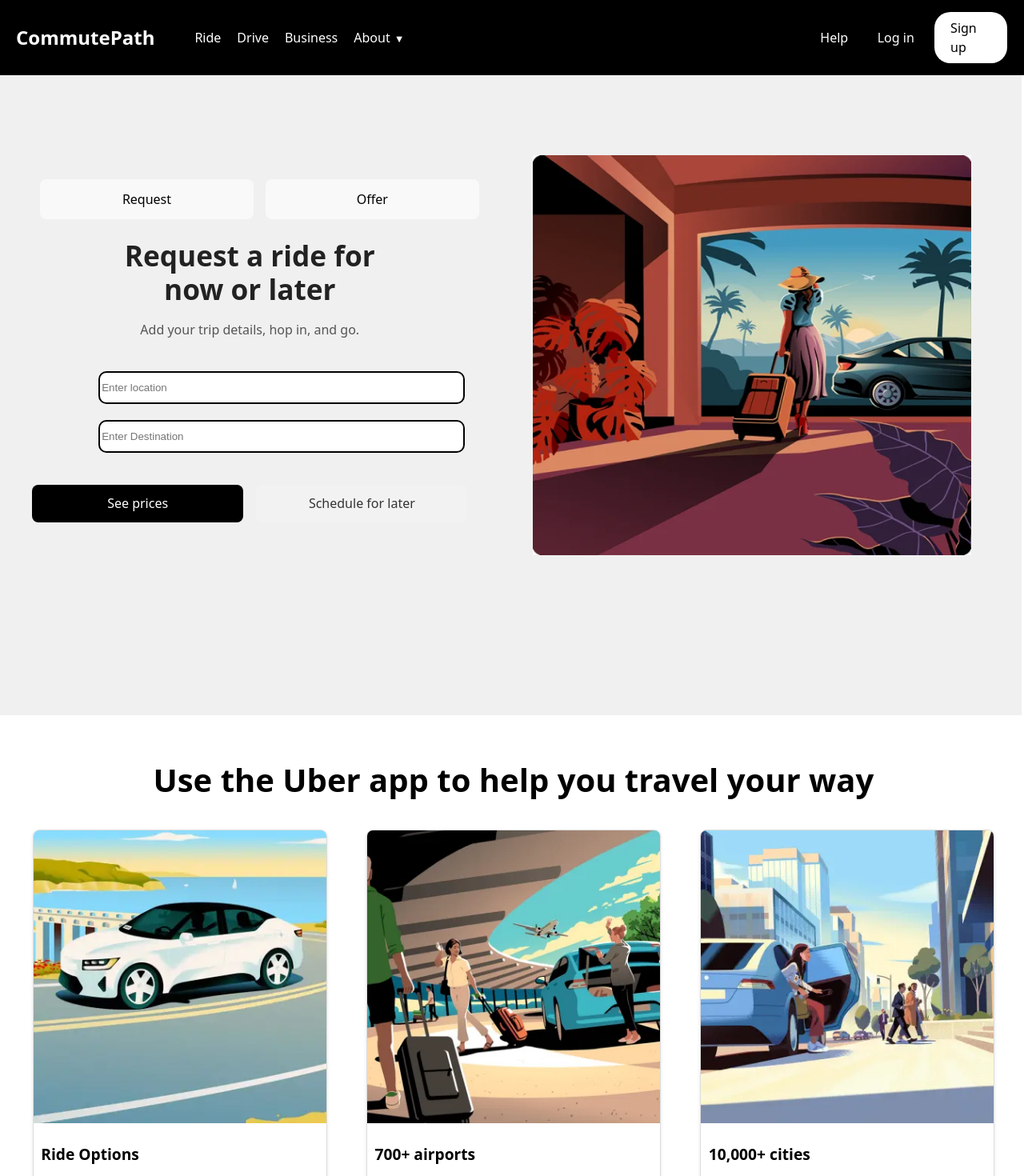
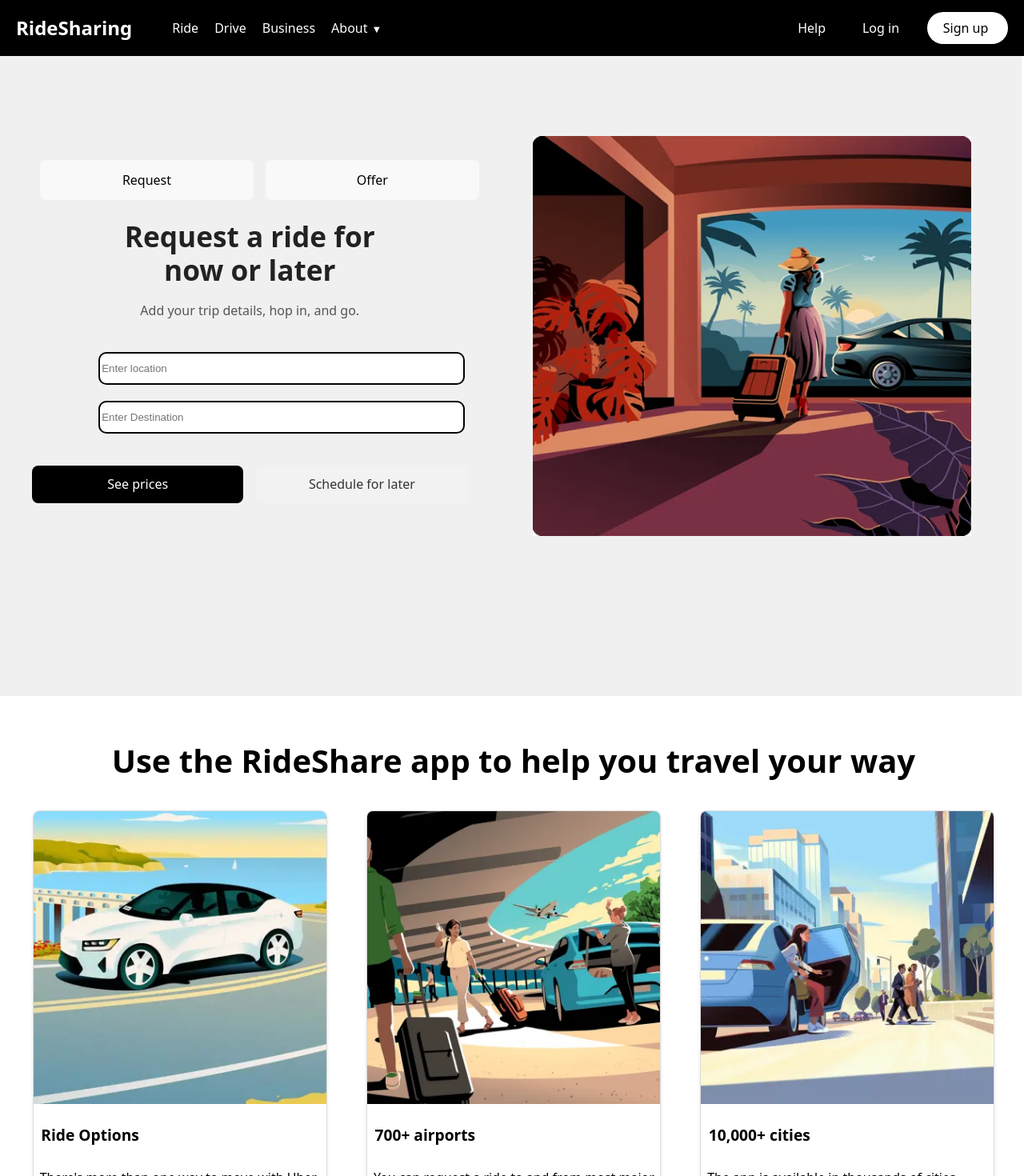
Before and after one commit to Subashkumawat34/Commute-Share-App, a React (Vite) app in the folder FrontEnd/: page / in a window 1280 px wide. Shown: the top 1470 px of the page at 80% size. Built offline with nearby package versions, Linux system fonts and the light colour scheme.

Commit message:
Initial commit - added index.html

```diff
--- a/FrontEnd/index.html
+++ b/FrontEnd/index.html
@@ -5,9 +5,9 @@
     <link rel="icon" type="image/svg+xml" href="/vite.svg" />
     <link rel="icon" href="%PUBLIC_URL%/favicon.ico" />
     <meta name="viewport" content="width=device-width, initial-scale=1.0" />
-    <title>Commute Share App</title>
+    <title>Ride Sharing</title>
 
-    <!-- Font Awesome CSS -->
+
     <link
       rel="stylesheet"
       href="https://cdnjs.cloudflare.com/ajax/libs/font-awesome/6.0.0/css/all.min.css"
--- a/FrontEnd/src/components/LandingPage.jsx
+++ b/FrontEnd/src/components/LandingPage.jsx
@@ -104,7 +104,7 @@ function LandingPage() {
 
       <div className={styles.cardSection}>
         <h1 className={styles.sectionTitle}>
-          Use the Uber app to help you travel your way
+          Use the RideShare app to help you travel your way
         </h1>
         <div className={styles.cardContainer}>
           <Card
--- a/FrontEnd/src/components/Navbar.jsx
+++ b/FrontEnd/src/components/Navbar.jsx
@@ -18,7 +18,7 @@ function Navbar() {
       <div className={styles.container}>
         <div className={styles.left}>
           <Link to="/" className={styles.logo}>
-            CommutePath
+            RideSharing
           </Link>
           <Link to="/ride" className={styles.navLink}>
             Ride
```
